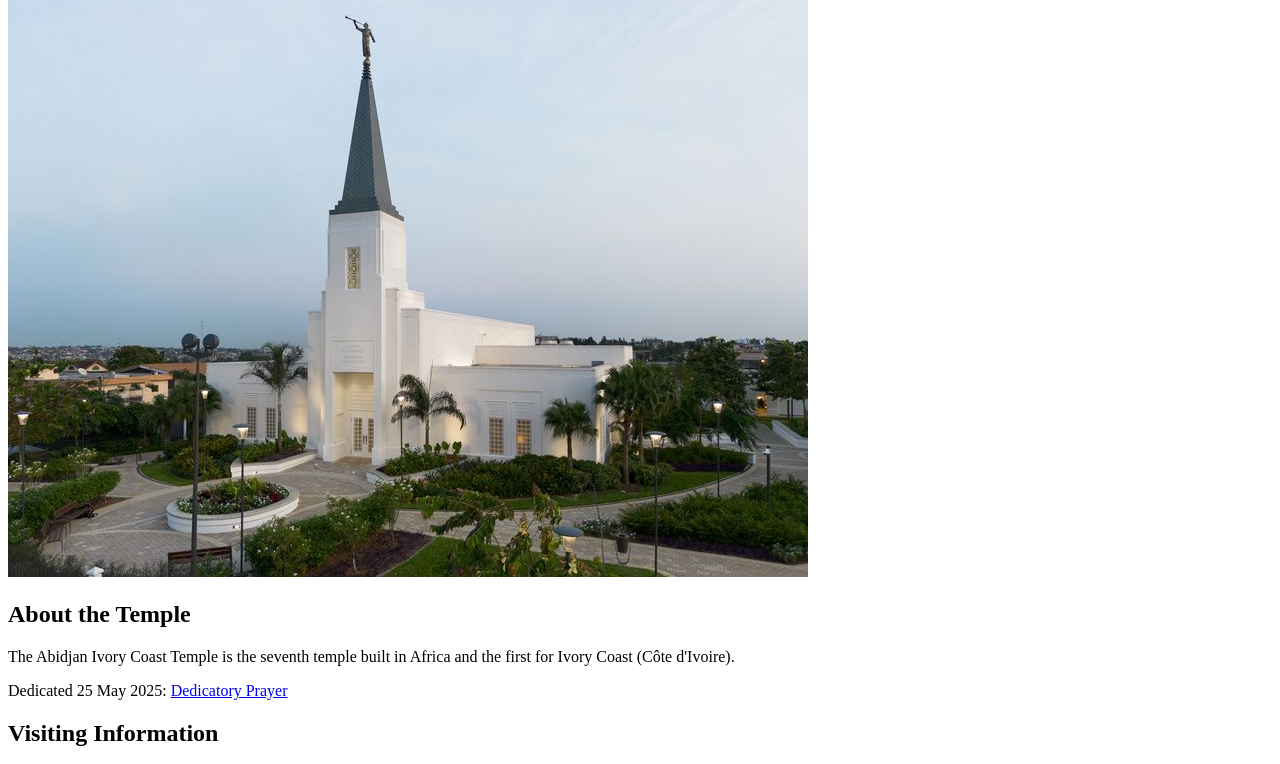
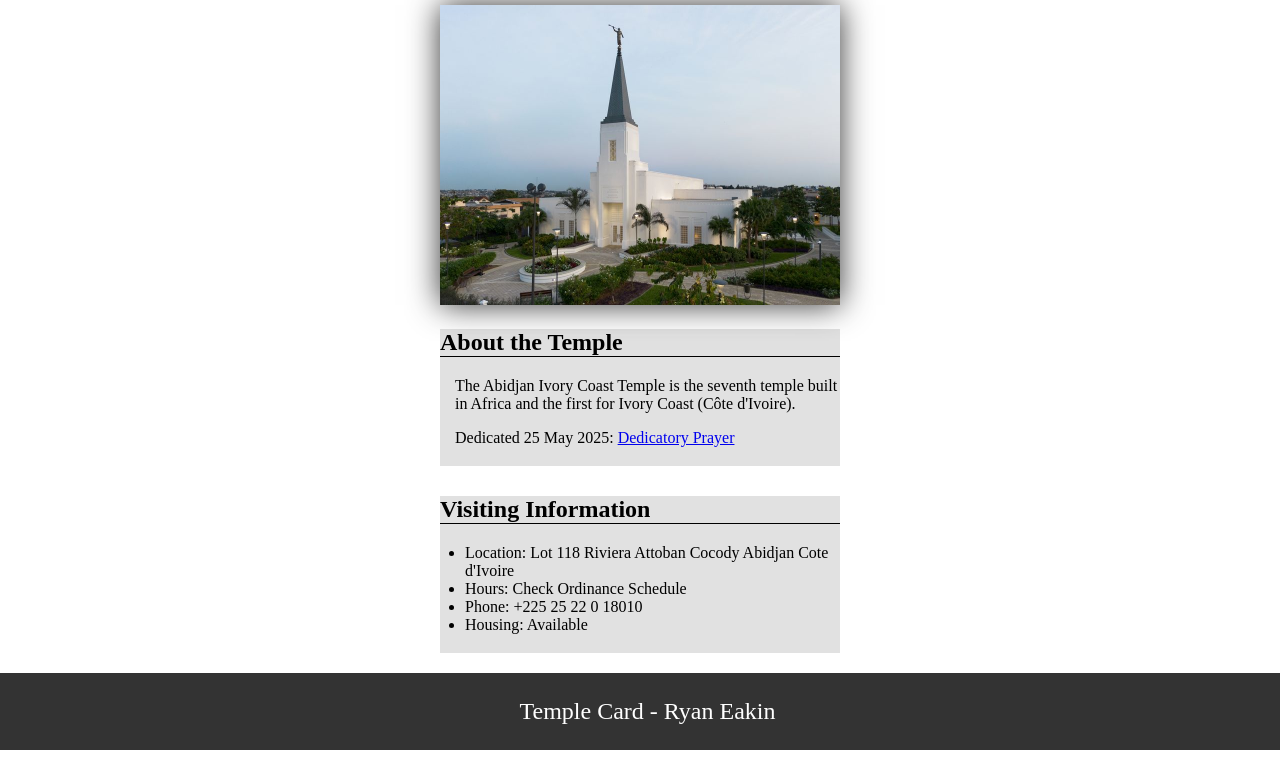
Before and after one commit to RyanEakin/wdd130, a plain HTML site: page week02/temple.html in a window 1280 px wide. Shown: the part 137-901 px from the top of the page. Drawn offline with Linux system fonts and the light colour scheme.

Commit message:
temple-html-css-code-along-submit

```diff
--- a/week02/styles/box-model-solution.css
+++ b/week02/styles/box-model-solution.css
@@ -9,7 +9,7 @@
 
 .callout img {
     float: right;
-    margin: 0 0 10px 15px;
+    margin: 0px 0px 10px 15px;
     border: 1px solid #000;
     padding: 3px;
     background-color: #bbb;
--- a/week02/styles/box-model.css
+++ b/week02/styles/box-model.css
@@ -1,15 +1,35 @@
+body {
+    background-color: #224477;
+    /*this actually covers the problem with the "white border" by setting the background to one color, not just a block.
+    and either the white block was intentional or it was not and they didn't see it because the site is also white for the instructions*/
+}
+
 .callout {
-
+	max-width: 700px;
+    margin: 10px;
+    border: 1px solid #224477;
+    padding: 15px;
+    color: white;
 }
 
 .callout img {
-
+	float: right;
+    margin: 0px 0px 10px 15px;
+    border: 1px solid black;
+    padding: 3px;
+    background-color:grey;
+    width: 115px;
+    height: auto;
 }
 
 blockquote {
-
+	margin: 0;
 }
 
 cite {
-
+	display: block;
+    border-top: 1px dotted white;
+    padding-top: 3px;
+    text-align: right;
+    font-size: smaller;
 }
--- /dev/null
+++ b/week02/styles/temple.css
@@ -0,0 +1,48 @@
+header, footer {
+    background-color: #333333;
+    margin: -10px;
+    padding: 1px;
+    color: white;
+    text-align: center;
+    font-size: 1.5rem;
+}
+
+body {
+        overflow-x: hidden
+}
+
+main {
+    width: 400px;
+    margin: 0 auto;
+
+}
+
+h1 {
+    margin: 20px;
+    text-align: center;
+}
+
+img {
+    width: 100%;
+    height: auto;
+    box-shadow: 0 0 30px #333333;
+}
+
+section {
+    text-align: left;
+    padding-bottom: 3px;
+    margin-bottom: 30px;
+    background-color: #dddd;
+}
+
+p {
+    padding-left: 15px;
+}
+
+ul {
+    margin-left: -15px;
+}
+
+h2 {
+    border-bottom: 1px solid black;
+}
--- a/week02/temple.html
+++ b/week02/temple.html
@@ -5,6 +5,7 @@
     <meta charset="UTF-8">
     <meta name="viewport" content="width=device-width, initial-scale=1.0">
     <title>Temple Card - Abidjan Cote d'Ivoire</title>
+    <link rel="stylesheet" href="styles/temple.css">
 </head>
 
 <body>
@@ -35,7 +36,7 @@
         </section>
     </main>
     <footer>
-        <p>Temple Card - Your Name</p>
+        <p>Temple Card - Ryan Eakin</p>
     </footer>
 </body>
 
```
Also changed, not shown: week02/box-model.html (+10 -3 lines).
